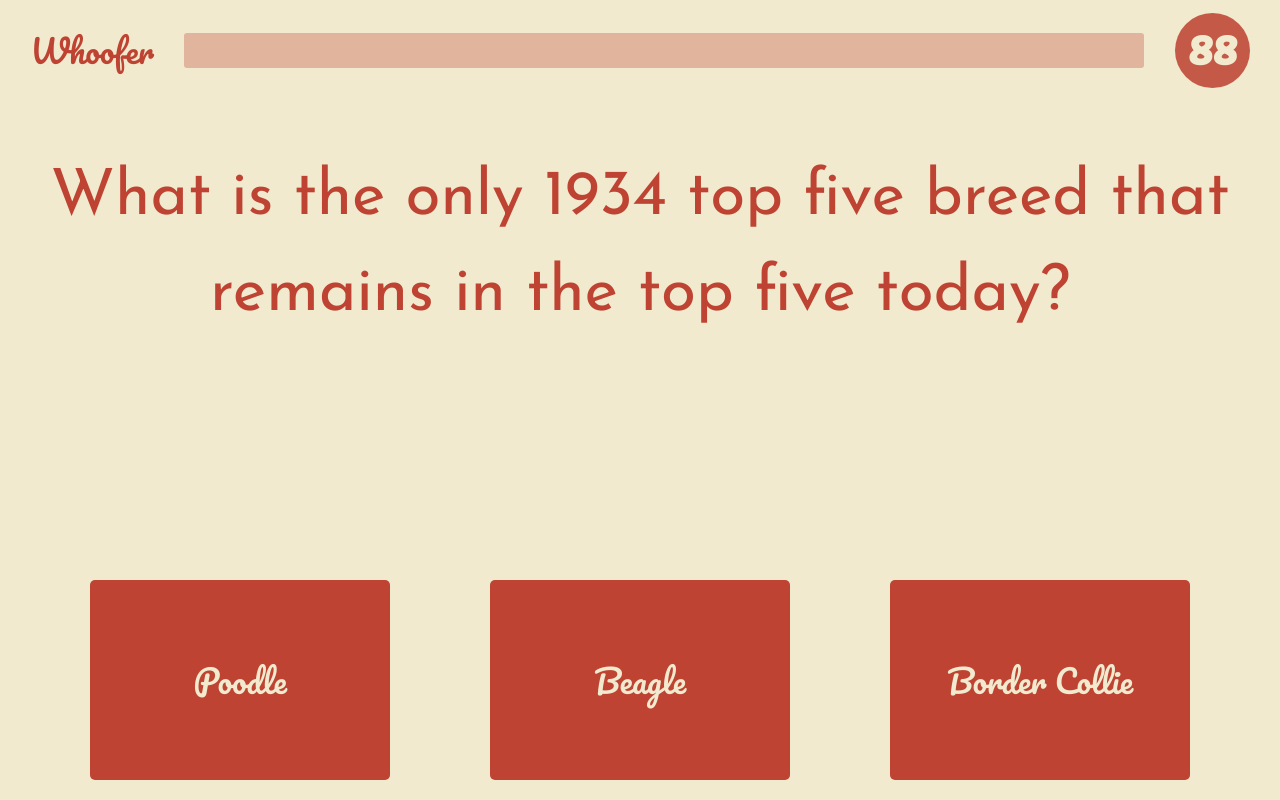
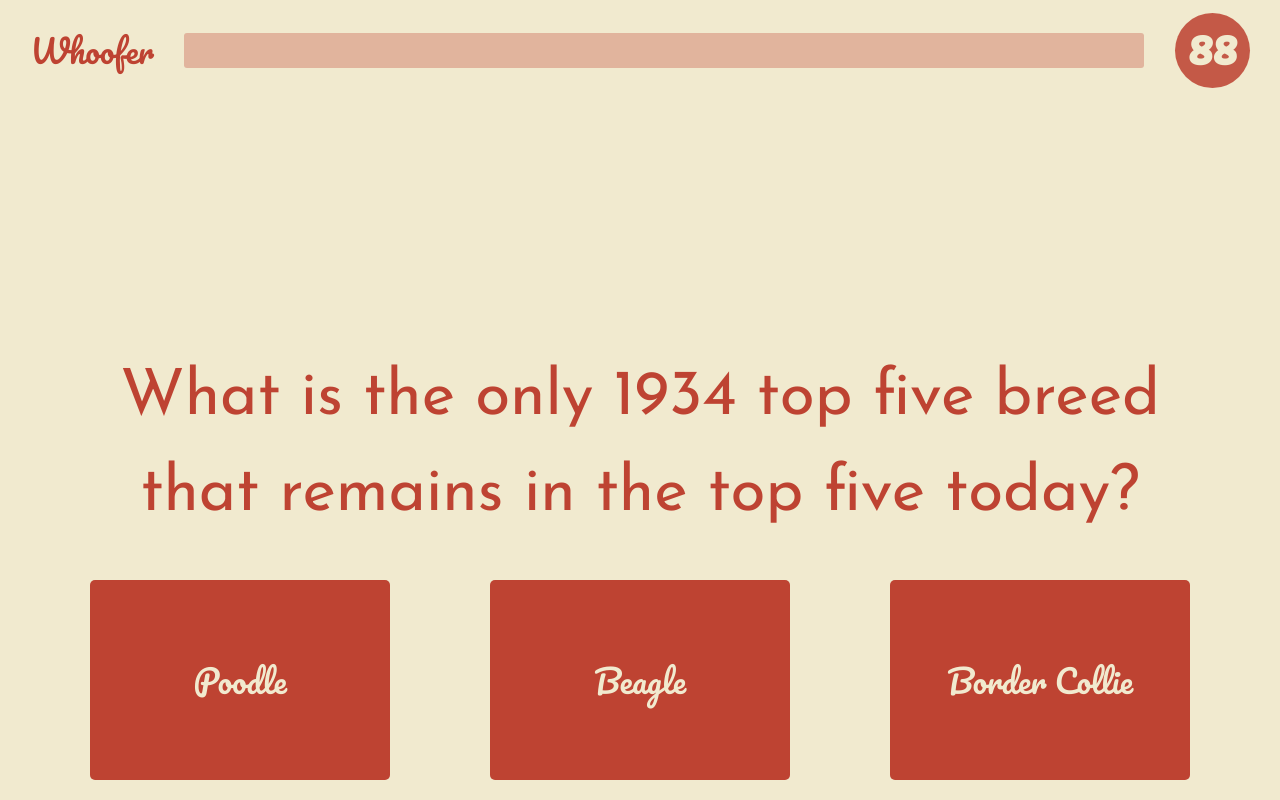
Before and after one commit to JCPenne/whoofer, a Next.js app: page /quiz in a window 1280 px wide. Both pictures are taken after a click on the button 640 px from the left and 678 px from the top of the page. Built offline with nearby package versions, Linux system fonts and the light colour scheme.

Commit message:
add top padding to quiz question

```diff
--- a/components/QuizQuestions/QuizQuestions.module.css
+++ b/components/QuizQuestions/QuizQuestions.module.css
@@ -25,8 +25,9 @@
 }
 .question {
   font-size: 4rem;
-  padding-left: 20px;
-  padding-right: 20px;
+  padding-left: 100px;
+  padding-right: 100px;
+  padding-top: 200px;
   text-align: center;
   line-height: 1.5;
   max-height: 50%;
```
